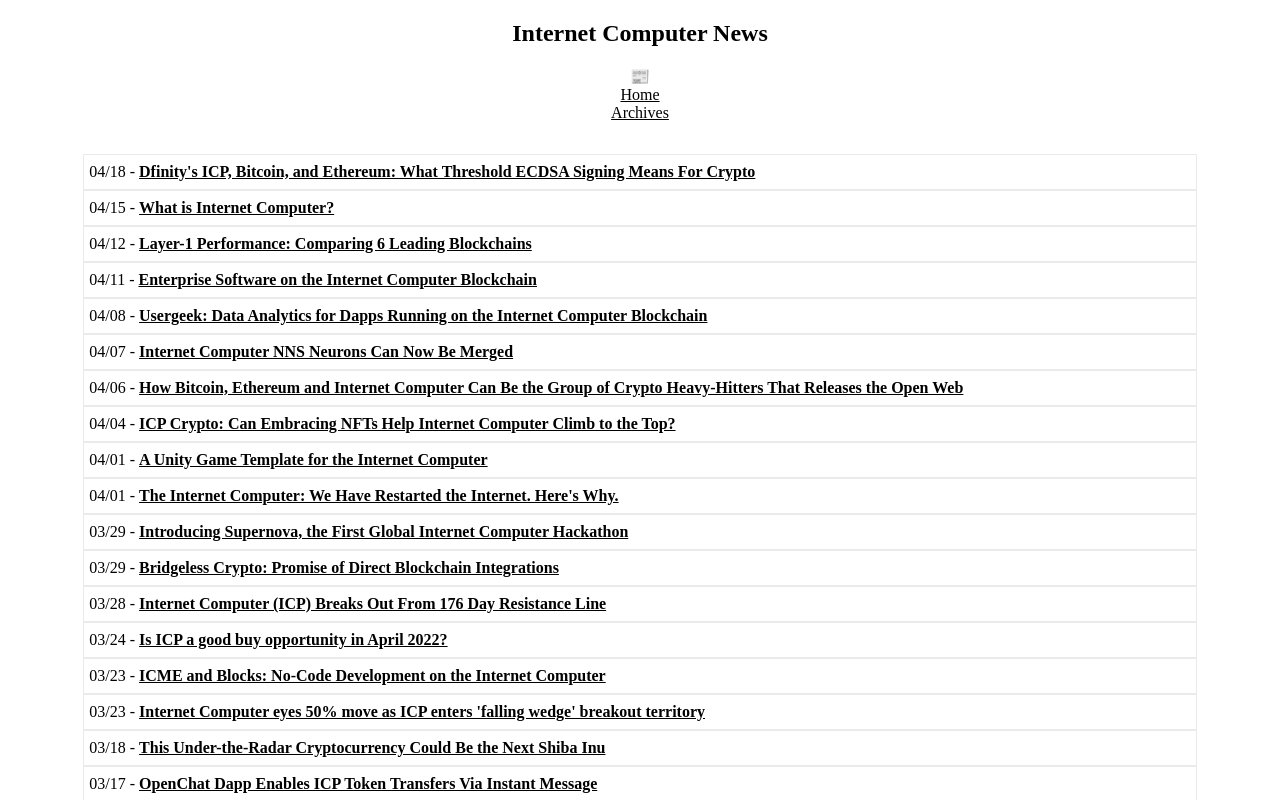
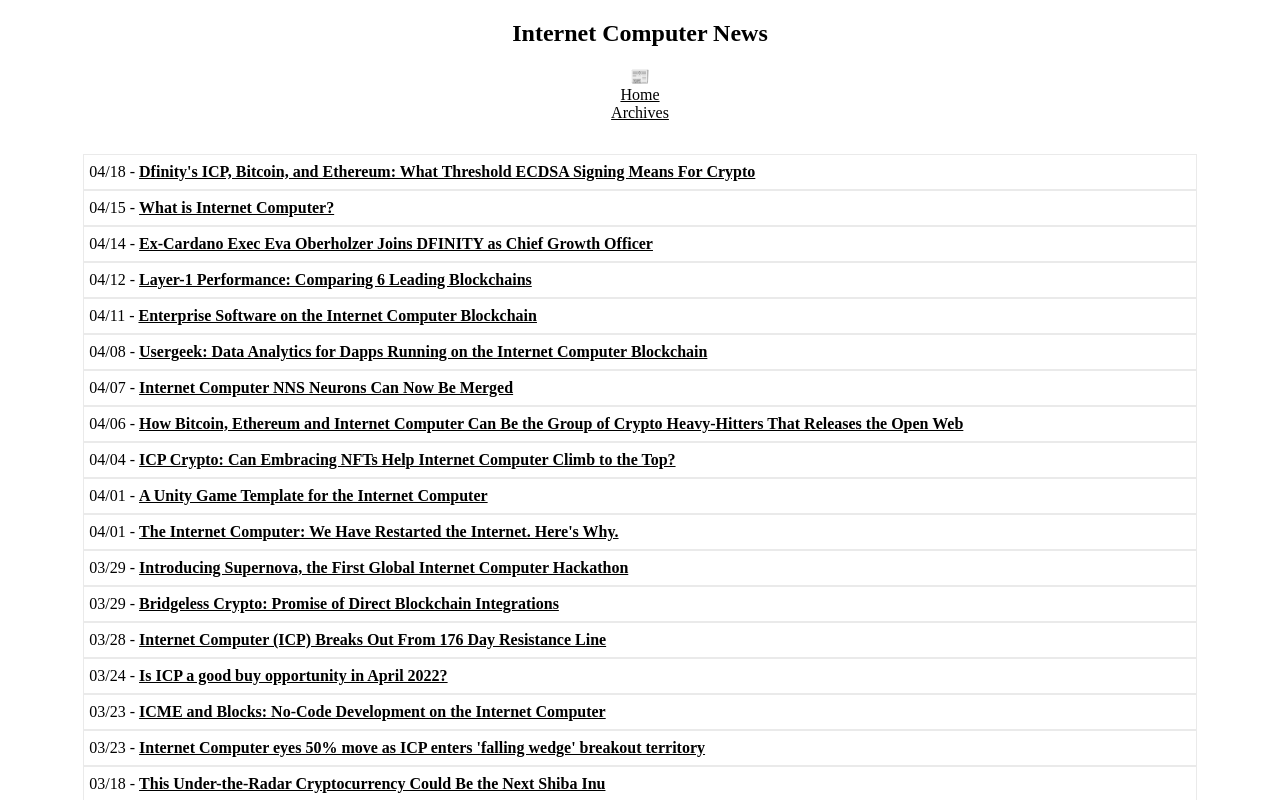
Before and after one commit to rjlucasm/ictoday, a Next.js app: page /news/2022 in a window 1280 px wide. Shown: the top 800 px of the page. Built offline with nearby package versions, Linux system fonts and the light colour scheme.

Commit message:
Old News

```diff
--- a/pages/news/2022.js
+++ b/pages/news/2022.js
@@ -24,6 +24,9 @@ export default function News22() {
             </div>
             <div className="pagescard">04/15 -&nbsp;
                 <a href="https://klever.finance/learn-more-about-internet-computer-icp/" target="_blank" rel="noopener noreferrer">What is Internet Computer?</a>
+            </div>
+            <div className="pagescard">04/14 -&nbsp;
+                <a href="https://www.accesswire.com/697516/Ex-Cardano-Exec-Eva-Oberholzer-Joins-DFINITY-as-Chief-Growth-Officer" target="_blank" rel="noopener noreferrer">Ex-Cardano Exec Eva Oberholzer Joins DFINITY as Chief Growth Officer</a>
             </div>
             <div className="pagescard">04/12 -&nbsp;
                 <a href="https://coincodex.com/article/14198/layer-1-performance-comparing-6-leading-blockchains/" target="_blank" rel="noopener noreferrer">Layer-1 Performance: Comparing 6 Leading Blockchains</a>
```
